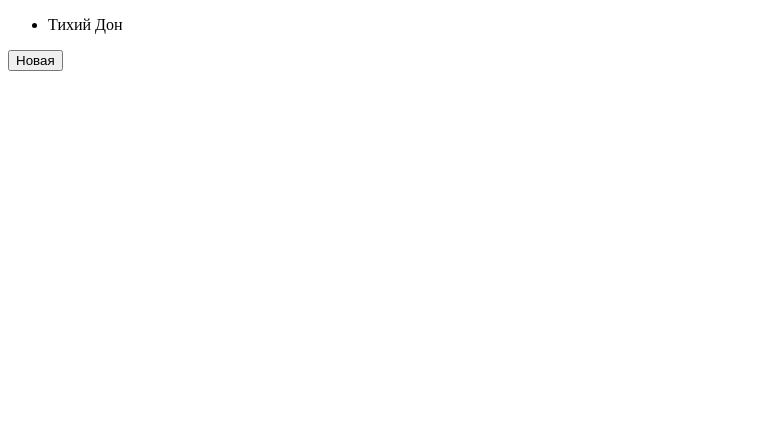
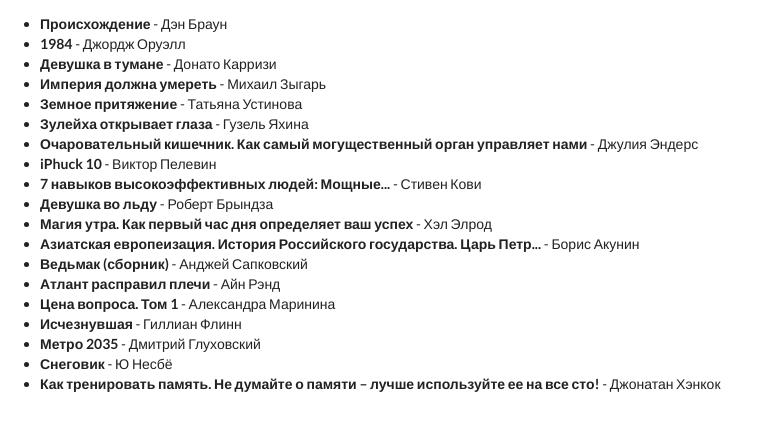
Before and after one commit to some-yummy-nick/react-redux-shop, a React (Create React App) app: page / in a window 1280 px wide. Shown: the top 430 px of the page, without its empty margins (0-776 px from the left). Built offline with nearby package versions, Linux system fonts and the light colour scheme.

Commit message:
Get books from mock

```diff
--- a/package.json
+++ b/package.json
@@ -6,13 +6,15 @@
     "@testing-library/jest-dom": "^4.2.4",
     "@testing-library/react": "^9.3.2",
     "@testing-library/user-event": "^7.1.2",
+    "axios": "^0.19.2",
     "react": "^16.13.1",
     "react-dom": "^16.13.1",
     "react-redux": "^7.2.0",
     "react-scripts": "3.4.1",
     "redux": "^4.0.5",
     "redux-logger": "^3.0.6",
-    "redux-thunk": "^2.3.0"
+    "redux-thunk": "^2.3.0",
+    "semantic-ui-react": "^0.88.2"
   },
   "scripts": {
     "start": "react-scripts start",
--- a/public/index.html
+++ b/public/index.html
@@ -15,6 +15,8 @@
       user's mobile device or desktop. See https://developers.google.com/web/fundamentals/web-app-manifest/
     -->
     <link rel="manifest" href="%PUBLIC_URL%/manifest.json" />
+    <link rel="stylesheet" href="//cdn.jsdelivr.net/npm/semantic-ui@2.4.2/dist/semantic.min.css" />
+
     <!--
       Notice the use of %PUBLIC_URL% in the tags above.
       It will be replaced with the URL of the `public` folder during the build.
--- /dev/null
+++ b/public/mocks/books.json
@@ -0,0 +1,154 @@
+[
+  {
+    "id": 0,
+    "title": "Происхождение",
+    "author": "Дэн Браун",
+    "image": "https://cv9.litres.ru/pub/c/elektronnaya-kniga/cover_415/27624091-den-braun-proishozhdenie-27624091.jpg",
+    "price": 710,
+    "rating": 3
+  },
+  {
+    "id": 1,
+    "title": "1984",
+    "author": "Джордж Оруэлл",
+    "image": "https://cv0.litres.ru/sbc/09233908_cover_185-elektronnaya-kniga--.jpg",
+    "price": 415,
+    "rating": 5
+  },
+  {
+    "id": 2,
+    "title": "Девушка в тумане",
+    "author": "Донато Карризи",
+    "image": "https://cv2.litres.ru/sbc/31635724_cover_185-elektronnaya-kniga-donato-karrizi-devushka-v-tumane.jpg",
+    "price": 464,
+    "rating": 4
+  },
+  {
+    "id": 3,
+    "title": "Империя должна умереть",
+    "author": "Михаил Зыгарь",
+    "image": "https://cv0.litres.ru/sbc/30804904_cover_185-elektronnaya-kniga-mihail-zygar-imperiya-dolzhna-umeret.jpg",
+    "price": 741,
+    "rating": 3
+  },
+  {
+    "id": 4,
+    "title": "Земное притяжение",
+    "author": "Татьяна Устинова",
+    "image": "https://cv9.litres.ru/sbc/30087292_cover_185-elektronnaya-kniga-tatyana-ustinova-zemnoe-prityazhenie.jpg",
+    "price": 317,
+    "rating": 1
+  },
+  {
+    "id": 5,
+    "title": "Зулейха открывает глаза",
+    "author": "Гузель Яхина",
+    "image": "https://cv5.litres.ru/sbc/17411250_cover_185-elektronnaya-kniga-guzel-yahina-zuleyha-otkryvaet-glaza-2.jpg",
+    "price": 254,
+    "rating": 0
+  },
+  {
+    "id": 6,
+    "title": "Очаровательный кишечник. Как самый могущественный орган управляет нами",
+    "author": "Джулия Эндерс",
+    "image": "https://cv7.litres.ru/pub/c/elektronnaya-kniga/cover_120/12178377-dzhuliya-enders-ocharovatelnyy-kishechnik-kak-samyy-moguschestvennyy-organ-upravlyaet-nami-12178377.jpg",
+    "price": 573,
+    "rating": 4
+  },
+  {
+    "id": 7,
+    "title": "iPhuck 10",
+    "author": "Виктор Пелевин",
+    "image": "https://cv7.litres.ru/sbc/31221870_cover_185-elektronnaya-kniga-viktor-pelevin-iphuck-10-25564903.jpg",
+    "price": 246,
+    "rating": 0
+  },
+  {
+    "id": 8,
+    "title": "7 навыков высокоэффективных людей: Мощные...",
+    "author": "Стивен Кови",
+    "image": "https://cv8.litres.ru/pub/c/elektronnaya-kniga/cover_415/4239285--.jpg",
+    "price": 347,
+    "rating": 5
+  },
+  {
+    "id": 9,
+    "title": "Девушка во льду",
+    "author": "Роберт Брындза",
+    "image": "https://cv3.litres.ru/pub/c/elektronnaya-kniga/cover_415/27351732-robert-bryndza-12646976-devushka-vo-ldu.jpg",
+    "price": 882,
+    "rating": 2
+  },
+  {
+    "id": 10,
+    "title": "Магия утра. Как первый час дня определяет ваш успех",
+    "author": "Хэл Элрод",
+    "image": "https://cv1.litres.ru/pub/c/elektronnaya-kniga/cover_415/19063017-hel-elrod-magiya-utra.jpg",
+    "price": 829,
+    "rating": 1
+  },
+  {
+    "id": 11,
+    "title": "Азиатская европеизация. История Российского государства. Царь Петр...",
+    "author": "Борис Акунин",
+    "image": "https://cv3.litres.ru/sbc/31629439_cover_185-elektronnaya-kniga-boris-akunin-aziatskaya-evropeizaciya-istoriya-rossiyskogo-gosudarstva-car-petr-alekseevich.jpg",
+    "price": 389,
+    "rating": 2
+  },
+  {
+    "id": 12,
+    "title": "Ведьмак (сборник)",
+    "author": "Анджей Сапковский",
+    "image": "https://cv6.litres.ru/pub/c/elektronnaya-kniga/cover_415/6375365-andzhey-sapkovskiy-vedmak.jpg",
+    "price": 424,
+    "rating": 3
+  },
+  {
+    "id": 13,
+    "title": "Атлант расправил плечи",
+    "author": "Айн Рэнд",
+    "image": "https://cv7.litres.ru/pub/c/elektronnaya-kniga/cover_415/4236675-ayn-rend-atlant-raspravil-plechi.jpg",
+    "price": 157,
+    "rating": 2
+  },
+  {
+    "id": 14,
+    "title": "Цена вопроса. Том 1",
+    "author": "Александра Маринина",
+    "image": "https://cv6.litres.ru/sbc/33285466_cover_185-elektronnaya-kniga-aleksandra-marinina-cena-voprosa-tom-1-22638660.jpg",
+    "price": 664,
+    "rating": 0
+  },
+  {
+    "id": 15,
+    "title": "Исчезнувшая",
+    "author": "Гиллиан Флинн",
+    "image": "https://cv2.litres.ru/sbc/11029722_cover_185-elektronnaya-kniga-gillian-flinn-ischeznuvshaya.jpg",
+    "price": 476,
+    "rating": 4
+  },
+  {
+    "id": 17,
+    "title": "Метро 2035",
+    "author": "Дмитрий Глуховский",
+    "image": "https://cv9.litres.ru/sbc/13698392_cover_185-elektronnaya-kniga-dmitriy-gluhovskiy-metro-2035.jpg",
+    "price": 837,
+    "rating": 4
+  },
+  {
+    "id": 18,
+    "title": "Снеговик",
+    "author": "Ю Несбё",
+    "image": "https://cv6.litres.ru/pub/c/elektronnaya-kniga/cover_415/4578362-u-nesbe-snegovik-4578362.jpg",
+    "price": 796,
+    "rating": 5
+  },
+  {
+    "id": 19,
+    "title": "Как тренировать память. Не думайте о памяти – лучше используйте ее на все сто!",
+    "author": "Джонатан Хэнкок",
+    "image": "https://cv1.litres.ru/sbc/14195715_cover_185-elektronnaya-kniga-dzhonatan-henkok-kak-trenirovat-pamyat-ne-dumayte-o-pamyati-luchshe-ispolzuyte-ee-na-vse-sto.jpg",
+    "price": 399,
+    "rating": 5
+  }
+]
--- a/src/App.js
+++ b/src/App.js
@@ -1,24 +1,34 @@
-import React from 'react';
+import React, {PureComponent} from 'react';
 import {connect} from "react-redux";
-import {addBook} from "actions/books";
+import {setBooks} from "actions/books";
+import axios from 'axios';
 
-function App({books, addBook}) {
-    const newBook = {id: 1, title: "Новая"};
-    return (
-        <>
+class App extends PureComponent {
+    componentWillMount() {
+        const {setBooks} = this.props;
+        axios.get("/mocks/books.json").then(({data}) => setBooks(data))
+    }
+
+
+    render() {
+        const {books, isReady} = this.props;
+        return <>
             <ul>
-                {books.map(book => <li key={`book-${book.id}`}>{book.title}</li>)}
+                {!isReady
+                    ?
+                    "Загрузка"
+                    :
+                    books.map(book => <li key={`book-${book.id}`}><strong>{book.title}</strong> - {book.author}</li>)}
             </ul>
-            <button onClick={() => addBook(newBook)}>Новая</button>
-        </>
-    );
+        </>;
+    }
 }
 
 export {App};
 
-const mapStateToProps = (state) => ({...state});
+const mapStateToProps = ({books}) => ({books: books.items, isReady: books.isReady});
 
 const mapDispatchToProps = dispatch => ({
-    addBook: books => dispatch(addBook(books))
+    setBooks: books => dispatch(setBooks(books))
 });
 export default connect(mapStateToProps, mapDispatchToProps)(App);
--- a/src/actions/books.js
+++ b/src/actions/books.js
@@ -1,6 +1,6 @@
-import {ADD_BOOK} from "../constants";
+import {SET_BOOKS} from "../constants";
 
-export const addBook = (book) => ({
-    type: ADD_BOOK,
-    payload: book
+export const setBooks = (books) => ({
+    type: SET_BOOKS,
+    payload: books
 });
--- a/src/constants/index.js
+++ b/src/constants/index.js
@@ -1 +1,2 @@
-export const ADD_BOOK = "ADD_BOOK";
+export const SET_BOOKS = "SET_BOOKS";
+export const SET_IS_READY = "SET_IS_READY";
--- a/src/reducers/books.js
+++ b/src/reducers/books.js
@@ -1,13 +1,23 @@
-import {ADD_BOOK} from "../constants";
+import {SET_BOOKS, SET_IS_READY} from "../constants";
 
-const initialState = [{id: 0, title: "Тихий Дон"}];
+const initialState = {
+    isReady: false,
+    items: null
+};
+
 export default (state = initialState, action) => {
     switch (action.type) {
-        case ADD_BOOK:
-            return [
+        case SET_BOOKS:
+            return {
                 ...state,
-                action.payload
-            ];
+                items: action.payload,
+                isReady: true
+            };
+        case SET_IS_READY:
+            return {
+                ...state,
+                isReady: action.payload
+            };
         default:
             return state;
     }
```
Also changed, not shown: 1 other file (tests, documents, lock files or other folders).
